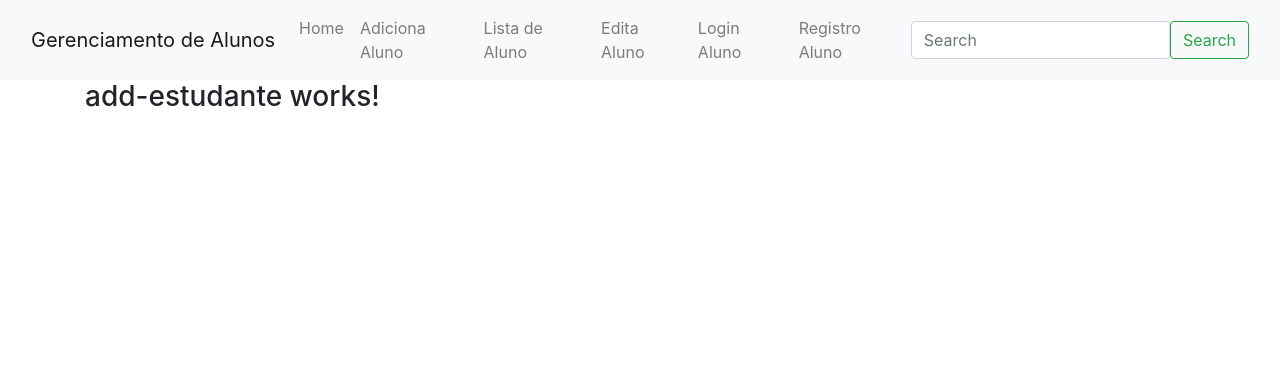
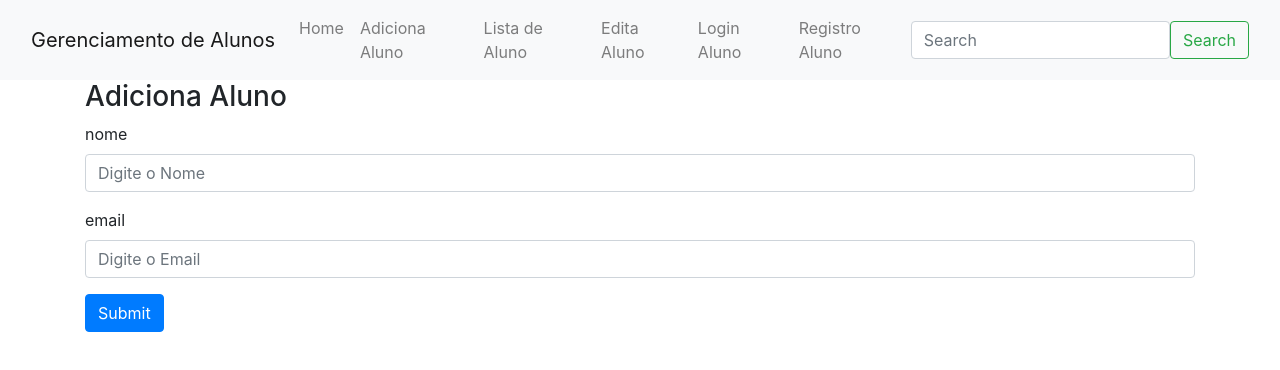
Before and after one commit to Jonas-Edu/gerenciamento-estudante, an Angular app: page /add in a window 1280 px wide. Shown: the top 370 px of the page. Built offline with nearby package versions, Linux system fonts and the light colour scheme.

Commit message:
Função Adiciona Aluno
Criada a função que adiciona aluno, e apresentando uma lista de todos os alunos cadastrado.

```diff
--- a/src/app/app.module.ts
+++ b/src/app/app.module.ts
@@ -10,6 +10,9 @@
 import { RegistrationEstudanteComponent } from './components/registration-estudante/registration-estudante.component';
 import { NgbModule } from '@ng-bootstrap/ng-bootstrap';
 import { HttpClientModule } from '@angular/common/http';
+import { ReactiveFormsModule } from '@angular/forms';
+
+
 
 @NgModule({
   declarations: [
@@ -24,7 +27,8 @@
     BrowserModule,
     AppRoutingModule,
     NgbModule,
-    HttpClientModule
+    HttpClientModule,
+    ReactiveFormsModule,
   ],
   providers: [],
   bootstrap: [AppComponent]
--- a/src/app/components/add-estudante/add-estudante.component.html
+++ b/src/app/components/add-estudante/add-estudante.component.html
@@ -1 +1,13 @@
-<h3>add-estudante works!</h3>
+<h3>Adiciona Aluno</h3>
+<form [formGroup]="adicionaAluno" (ngSubmit)="SaveData()">
+    <div class="mb-3">
+      <label class="form-label">nome</label>
+      <input type="text" class="form-control" placeholder="Digite o Nome" formControlName="nome" id="nome">
+    </div>
+
+     <div class="mb-3">
+        <label class="form-label">email</label>
+        <input type="email" class="form-control" placeholder="Digite o Email" formControlName="email" id="email">
+      </div>
+     <button type="submit" class="btn btn-primary">Submit</button>
+  </form>
--- a/src/app/components/add-estudante/add-estudante.component.ts
+++ b/src/app/components/add-estudante/add-estudante.component.ts
@@ -1,4 +1,7 @@
 import { Component, OnInit } from '@angular/core';
+import {FormControlName, FormGroup} from '@angular/forms';
+import { FormControl } from '@angular/forms';
+import { EstudantesService } from '../../estudantes.service';
 
 @Component({
   selector: 'app-add-estudante',
@@ -7,9 +10,19 @@
 })
 export class AddEstudanteComponent implements OnInit {
 
-  constructor() { }
+  constructor(private Estudante: EstudantesService) {}
+  adicionaAluno = new FormGroup( {
+    nome: new FormControl(''),
+    email: new FormControl('')
+   } );
+
 
   ngOnInit(): void {
   }
-
+SaveData():void {
+  // console.log(this.adicionaAluno.value);
+  this.Estudante.saveEstudanteData( this.adicionaAluno.value).subscribe((result)=>{
+    console.log(result);
+  })
+  }
 }
--- a/src/app/estudantes.service.ts
+++ b/src/app/estudantes.service.ts
@@ -1,5 +1,5 @@
 import { Injectable } from '@angular/core';
-import { HttpClient } from '@angular/common/http'
+import { HttpClient } from '@angular/common/http';
 
 @Injectable({
   providedIn: 'root'
@@ -10,4 +10,8 @@
   getallEstudante(){
   return this.http.get( this.url );
   }
+  saveEstudanteData( data:any ){
+    console.log( data );
+    return this.http.post(this.url, data)
+  }
 }
```
